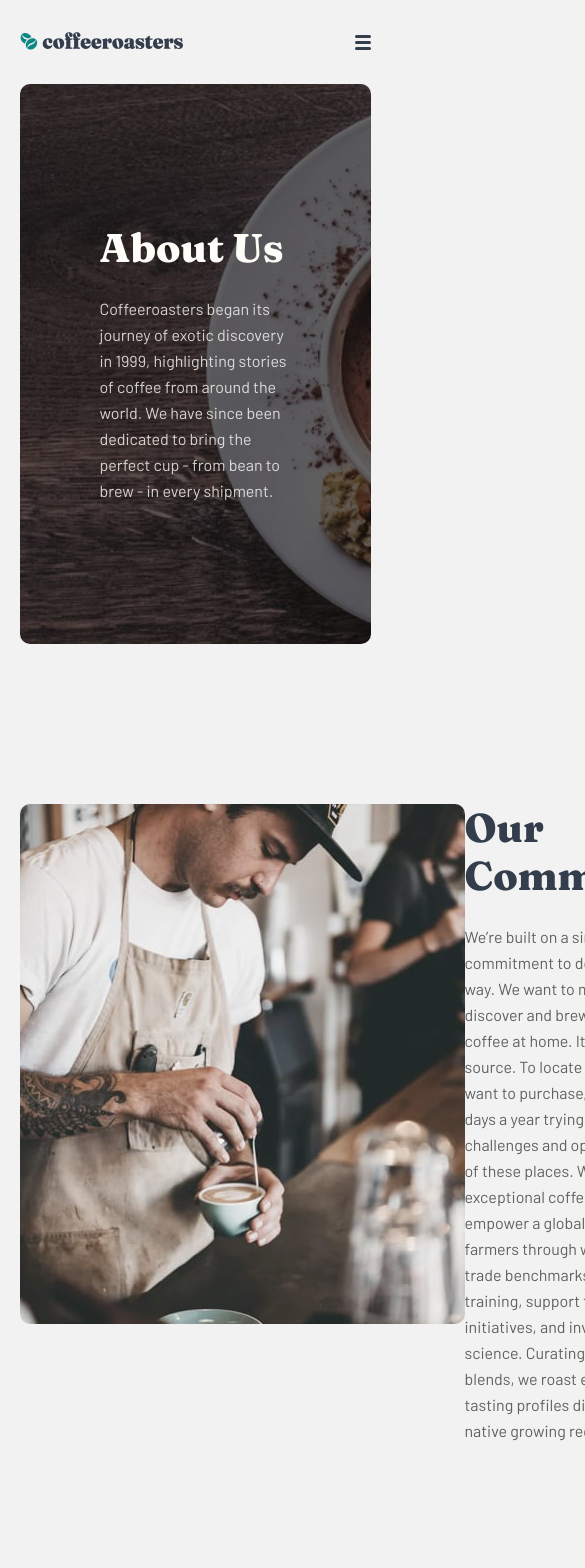
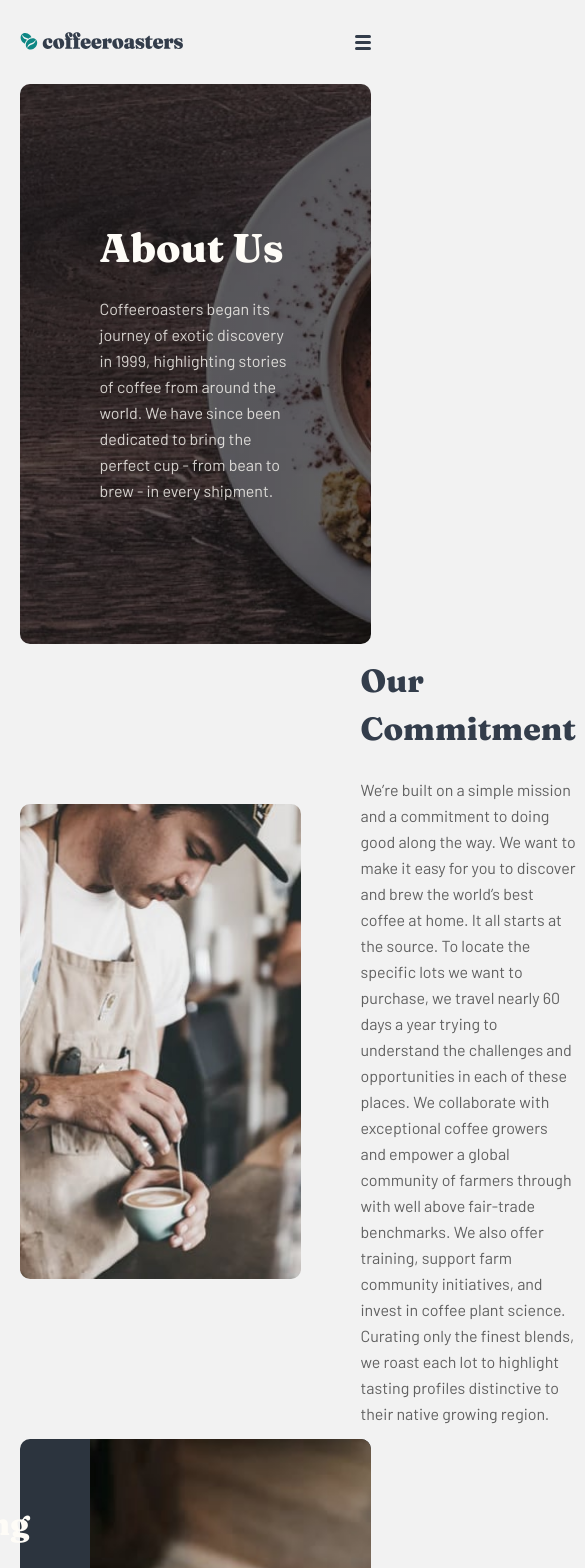
Before and after one commit to AntonCC/coffee-roasters, a React (Create React App) app: page /about in a window 390 px wide. Shown: the top 1568 px of the page, 585 px wide, since content can reach past the window. Built offline with nearby package versions, Linux system fonts and the light colour scheme.

Commit message:
About page made responsive for tablet.

```diff
--- a/src/App.tsx
+++ b/src/App.tsx
@@ -23,7 +23,7 @@ const App: React.FC = () => {
 
   const debouncedHandleWidth = debounce(() => {
     setWidth(window.innerWidth)
-  }, 75)
+  }, 50)
 
   useEffect(() => {
     window.addEventListener('resize', debouncedHandleWidth)
--- a/src/components/headquarters/headquarters.scss
+++ b/src/components/headquarters/headquarters.scss
@@ -21,3 +21,16 @@
     }
   }
 }
+
+@media only screen and (max-width: 1170px) {
+  .headquarters {
+    padding: 0;
+    .headquarters-cards {
+      .card {
+        &:not(:last-child) {
+          margin-right: 5rem;
+        }
+      }
+    }
+  }
+}
--- a/src/components/value/value.scss
+++ b/src/components/value/value.scss
@@ -4,12 +4,12 @@
   display: grid;
   grid-template-areas: "side-a side-b";
   grid-template-columns: 445px 1fr;
+  grid-template-rows: 475px;
+  grid-gap: 6rem;
   justify-content: left;
   border-radius: 10px;
   .side-a {
     grid-area: side-a;
-    max-height: 520px;
-    max-width: 445px;
     img {
       width: 100%;
       height: 100%;
@@ -22,6 +22,7 @@
     display: flex;
     justify-content: center;
     align-items: center;
+    padding: 2rem 0;
     .text {
       // margin-left: 12.5rem;
       max-width: 540px;
@@ -46,8 +47,8 @@
       }
     }
     .side-b {
+      padding: 0 0 0 2rem;
       .text {
-        // margin: 0 12.5rem 0 0;
         h2, p {
           color: #FEFCF7;
         }
@@ -55,3 +56,23 @@
     }
   }
 }
+
+@media only screen and (max-width: 985px) {
+  .value {
+    grid-template-columns: 281px 1fr;
+    .side-a {
+      max-width: 281px;
+    }
+    .side-b {
+      .text {
+        h2 {
+          font-size: 3.2rem;
+          line-height: 4.8rem;
+        }
+      }
+    }
+    &.inverse {
+      grid-template-columns: 1fr 281px;
+    }
+  }
+}
--- a/src/components/value/value.tsx
+++ b/src/components/value/value.tsx
@@ -1,19 +1,31 @@
-import React from 'react'
+import React, { useState, useEffect, useContext} from 'react'
+import { WidthContext } from '../../contexts/widthContext'
 import './value.scss'
-import Pic from '../../assets/about/desktop/image-commitment.jpg'
 
 interface Props {
   title: string,
   body: string,
   img: string,
+  imgTablet?: string,
   inverse?: boolean
 }
 
-const Value: React.FC<Props> = ({ title, body, img, inverse }) => {
+const Value: React.FC<Props> = ({ title, body, img, imgTablet, inverse }) => {
+  const [width, setWidth] = useContext(WidthContext)
+  const [currentImg, setCurrentImg] = useState(img)
+
+  useEffect(() => {
+    if(width < 985 && imgTablet) {
+      setCurrentImg(imgTablet!)
+    } else {
+      setCurrentImg(img)
+    }
+  }, [width])
+
   return (
     <div className={`value ${inverse ? 'inverse' : ''}`}>
       <div className="side-a">
-        <img src={img} alt="Pic"/>
+        <img src={currentImg} alt="Pic"/>
       </div>
       <div className="side-b">
         <div className="text">
--- a/src/pages/about/about-info.tsx
+++ b/src/pages/about/about-info.tsx
@@ -3,7 +3,9 @@ import WhiteCup from '../../assets/about/desktop/image-hero-whitecup.jpg'
 import WhiteCupMobile from '../../assets/about/mobile/image-hero-whitecup.jpg'
 // Value
 import Commitment from '../../assets/about/desktop/image-commitment.jpg'
+import CommitmentTablet from '../../assets/about/tablet/image-commitment.jpg'
 import Quality from '../../assets/about/desktop/image-quality.jpg'
+import QualityTablet from '../../assets/about/tablet/image-quality.jpg'
 
 export const bannerInfo = {
   title: 'About Us',
@@ -16,12 +18,14 @@ export const valueInfo = [
   {
     title: 'Our Commitment',
     body: 'We’re built on a simple mission and a commitment to doing good along the way. We want to make it easy for you to discover and brew the world’s best coffee at home. It all starts at the source. To locate the specific lots we want to purchase, we travel nearly 60 days a year trying to understand the challenges and opportunities in each of these places. We collaborate with exceptional coffee growers and empower a global community of farmers through with well above fair-trade benchmarks. We also offer training, support farm community initiatives, and invest in coffee plant science. Curating only the finest blends, we roast each lot to highlight tasting profiles distinctive to their native growing region.',
-    img: Commitment
+    img: Commitment,
+    imgTablet: CommitmentTablet
   },
   {
     title: 'Uncompromising Quality',
     body: 'Although we work with growers who pay close attention to all stages of harvest and processing, we employ, on our end, a rigorous quality control program to avoid over-roasting or baking the coffee dry. Every bag of coffee is tagged with a roast date and batch number. Our goal is to roast consistent, user-friendly coffee, so that brewing is easy and enjoyable.',
     img: Quality,
+    imgTablet: QualityTablet,
     inverse: true
   },
 ]
```
